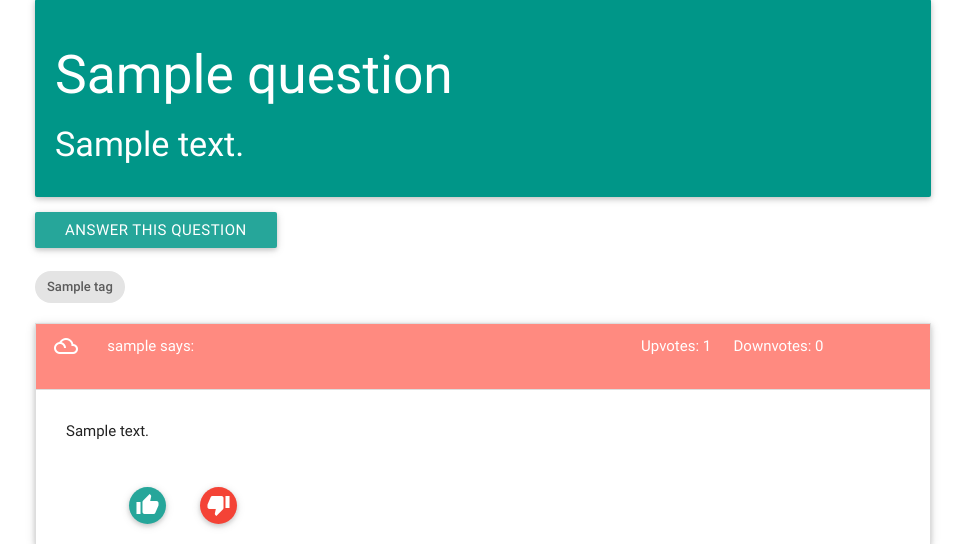
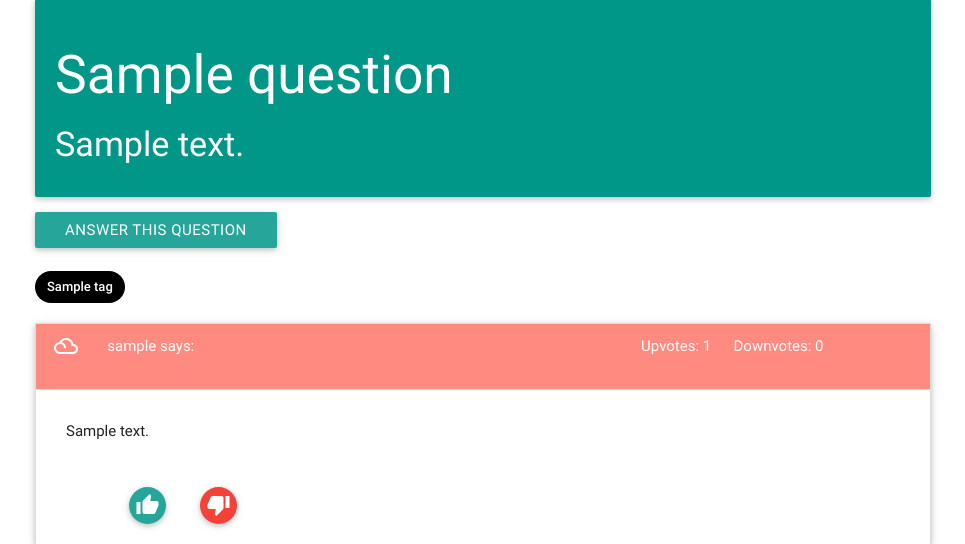
Before and after one commit to zseaborn63/Q_and_A, a Django app: page /questions/1/ in a window 1280 px wide. Shown: the part 140-684 px from the top of the page, without its empty margins (157-1122 px from the left). Run offline with Django 3.2, Linux system fonts and the light colour scheme; tables that the repository leaves empty hold one stand-in row (values such as "Sample post"); some libraries are stand-ins or nearby versions.

Commit message:
Finalized button on tag detail page.  Conflicts resolved."

```diff
--- a/Overflow/Q_and_A/templates/Q_and_A/question_detail.html
+++ b/Overflow/Q_and_A/templates/Q_and_A/question_detail.html
@@ -18,8 +18,8 @@
     <div class="row">
     {% for tag in object.tags.all %}
         <div class="col s12 m6 l3">
-            <div class="chip">
-                {{ tag.title }} <p></p>
+            <div class="chip black">
+                <a href="{% url 'tag_detail' tag.id %}" class="white-text">{{ tag.title }}</a> <p></p>
             </div>
         </div>
     {% endfor %}
--- a/Overflow/Q_and_A/templates/Q_and_A/tag_detail.html
+++ b/Overflow/Q_and_A/templates/Q_and_A/tag_detail.html
@@ -11,7 +11,7 @@
         <li class="collection-item">
             {{ question.title }}
             <div class="right">
-                <a href="{% url 'question_detail' question.id %}" class="waves-effect waves-light btn-med">
+                <a href="{% url 'question_detail' question.id %}">
                     <i class="small material-icons teal-text">label</i>
                 </a>
             </div>
```
